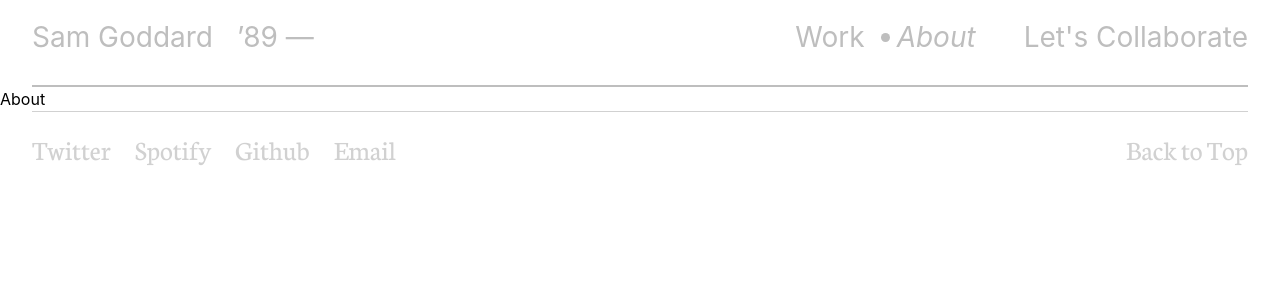
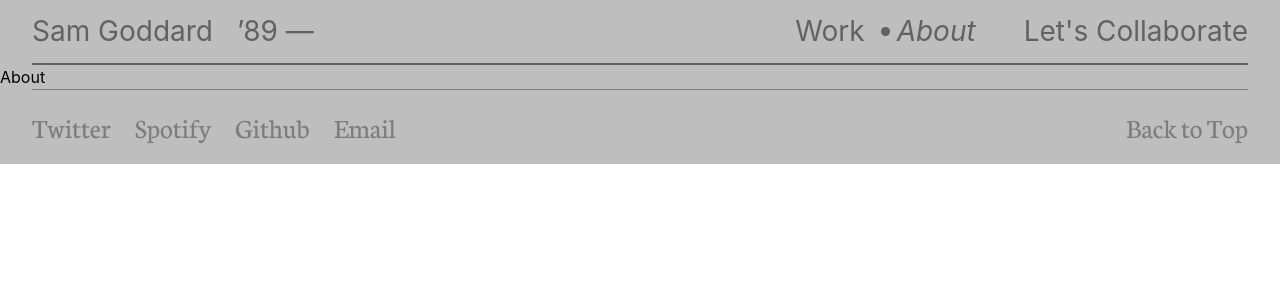
Before and after one commit to hayatul-islam/Sam-Goddard, a React (Create React App) app: page /about in a window 1280 px wide. Shown: the top 300 px of the page. Built offline with nearby package versions, Linux system fonts and the light colour scheme.

Commit message:
header and footer mode control

```diff
--- a/src/App.js
+++ b/src/App.js
@@ -19,7 +19,7 @@ function App() {
   return (
     <>
       <MainContexts.Provider value={globalContexts}>
-        <div className={`${about ? " bg-white " : "bg-[#262525]"}`}>
+        <div className={`${about ? " bg-[#bebebe] " : "bg-[#262525]"}`}>
           <TheLayout />
         </div>
       </MainContexts.Provider>
--- a/src/components/shared/footer/Footer.js
+++ b/src/components/shared/footer/Footer.js
@@ -1,7 +1,9 @@
 import { motion } from "framer-motion";
-import React from "react";
+import React, { useContext } from "react";
+import { MainContexts } from "../../../App";
 
 function Footer() {
+  const { about } = useContext(MainContexts);
   const handleTop = () => {
     window.scrollTo(0, 0);
   };
@@ -10,8 +12,16 @@ function Footer() {
   };
   return (
     <>
-      <div className=" text-[#bebebe] opacity-70 px-[32px] ">
-        <div className=" border-t border-[#bebebe] flex justify-between py-4">
+      <div
+        className={`${
+          about ? "] text-[#262525] opacity-60" : " text-[#bebebe]"
+        } opacity-70 px-[32px] `}
+      >
+        <div
+          className={` ${
+            about ? "] border-[#262525] opacity-60" : " border-[#bebebe]"
+          } border-t flex justify-between py-4 `}
+        >
           <nav className="text-[28px] font-neuton flex space-x-6">
             <a
               className=" hover:line-through decoration-1"
--- a/src/components/shared/header/Header.js
+++ b/src/components/shared/header/Header.js
@@ -1,11 +1,19 @@
-import React from "react";
+import React, { useContext } from "react";
 import { NavLink } from "react-router-dom";
+import { MainContexts } from "../../../App";
 
 function Header() {
+  const { about } = useContext(MainContexts);
   return (
     <>
       <div className="px-[32px]">
-        <div className="grid grid-cols-2 text-[28px] py-[16px] border-b-2 border-[#bebebe] text-[#bebebe] ">
+        <div
+          className={`grid grid-cols-2 text-[28px] pt-[10px] border-b-2 ${
+            about
+              ? "border-[#262525] text-[#262525] opacity-60"
+              : "border-[#bebebe] text-[#bebebe]"
+          } `}
+        >
           <div className="flex justify-between">
             <div className="flex space-x-6">
               <h2 className="hover:line-through ">Sam Goddard</h2>
```
